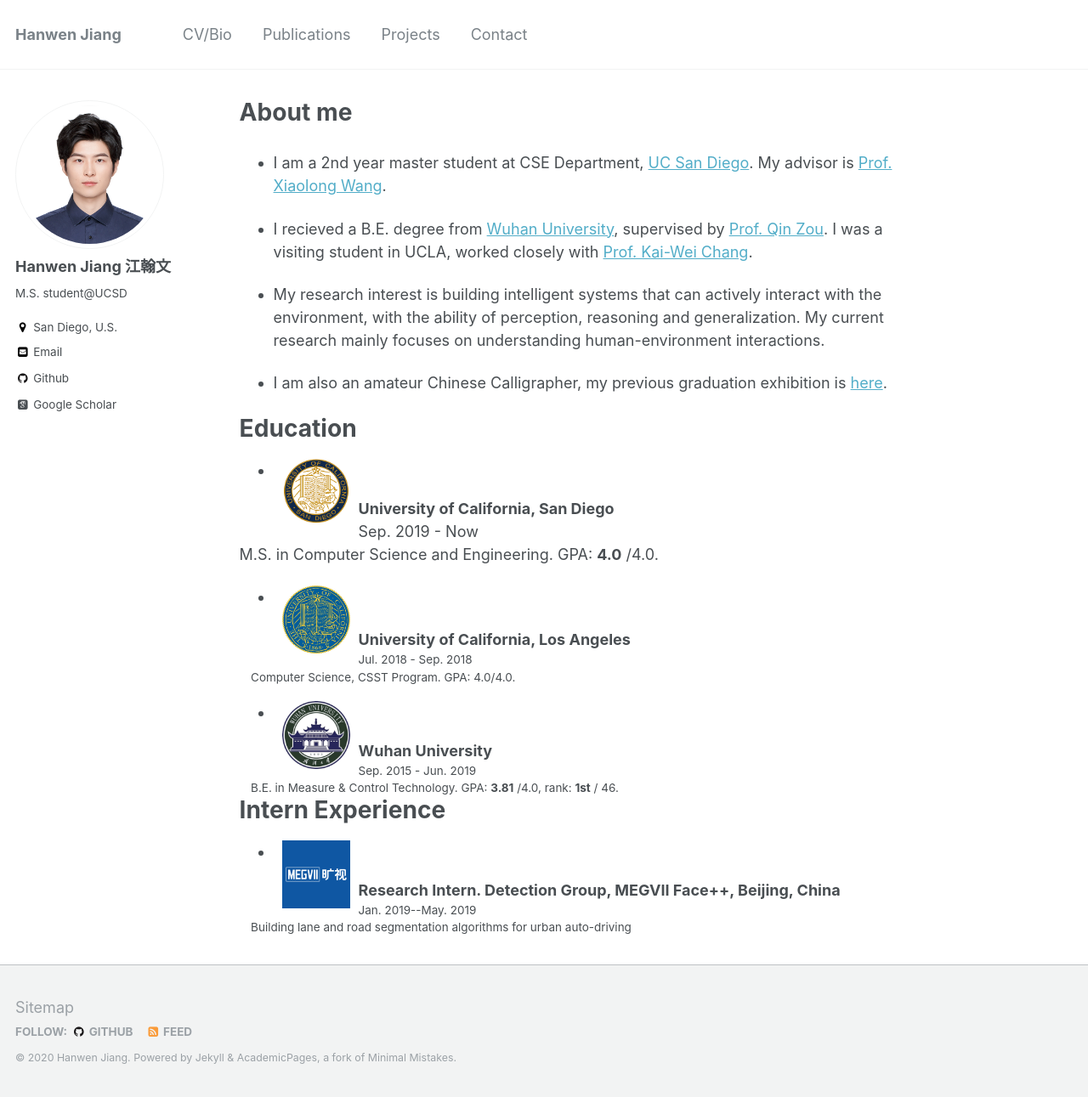
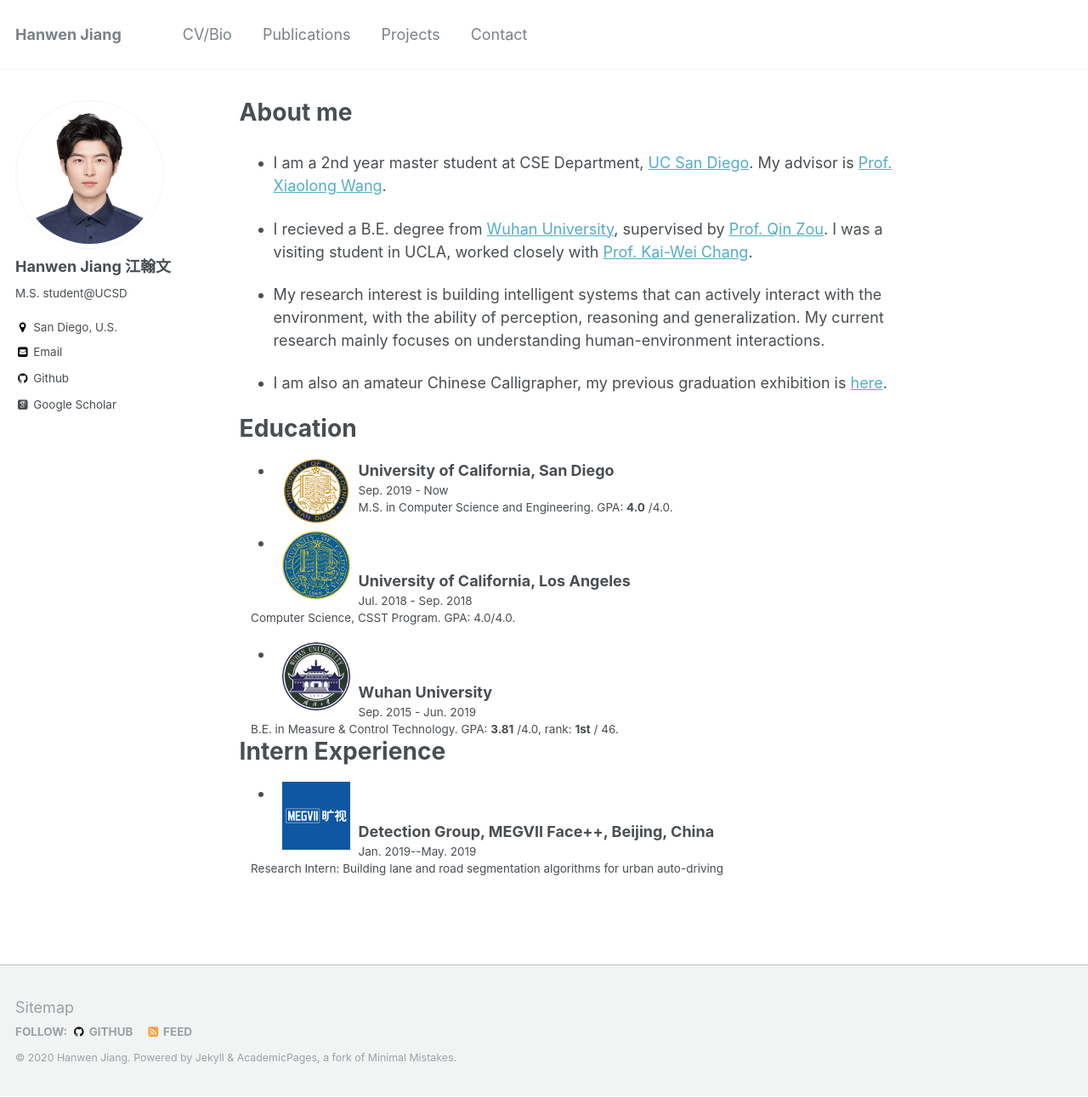
Before and after one commit to hwjiang1510/hwjiang1510.github.io, a Jekyll site: the page built from _pages/about.md, in a window 1280 px wide and 1291 px high. Shown: the whole window at 85% size. Built offline with Jekyll 4.4.1, drawn with Linux system fonts in a browser that asks for light colours; some web fonts are replaced.

Commit message:
update layout

```diff
--- a/_pages/about.md
+++ b/_pages/about.md
@@ -19,10 +19,7 @@ My current research mainly focuses on understanding human-environment interactio
 
 
 # Education
-* <dl><dt><img align="left" width="80" height="80" hspace="10" src="https://jiangolder.github.io/images/UCSD.png"/></dt>
-<dt>University of California, San Diego</dt>
-Sep. 2019 - Now<br>
-M.S. in Computer Science and Engineering. GPA: <strong>4.0</strong> /4.0.<br>
+* <dl><dt><img align="left" width="80" height="80" hspace="10" src="https://jiangolder.github.io/images/UCSD.png"/></dt><dt>University of California, San Diego</dt><dd>Sep. 2019 - Now</dd><dd>M.S. in Computer Science and Engineering. GPA: <strong>4.0</strong> /4.0.</dd>
 
 * <dl><dt><img align="left" width="80" height="80" hspace="10" src="https://jiangolder.github.io/images/UCLA.jpg"/></dt>
 <dt>University of California, Los Angeles</dt>
@@ -37,6 +34,6 @@ M.S. in Computer Science and Engineering. GPA: <strong>4.0</strong> /4.0.<br>
 
 # Intern Experience
 * <dl><dt><img align="left" width="80" height="80" hspace="10" src="https://jiangolder.github.io/images/megvii.jpg"/></dt>
-<dt>Research Intern. Detection Group, MEGVII Face++, Beijing, China</dt>
+<dt>Detection Group, MEGVII Face++, Beijing, China</dt>
 <dd>Jan. 2019--May. 2019</dd>
-<dd>Building lane and road segmentation algorithms for urban auto-driving</dd>
+<dd>Research Intern: Building lane and road segmentation algorithms for urban auto-driving</dd>
```
